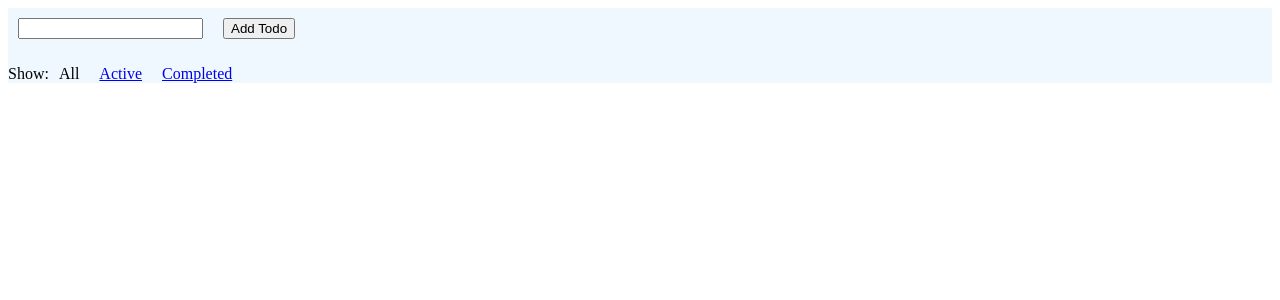
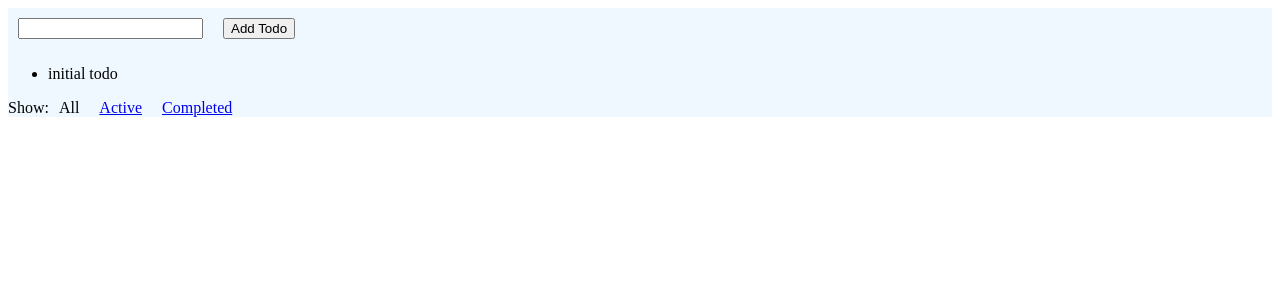
Before and after one commit to singhsonu778/React-Redux-Todo-App, a React app: page / in a window 1280 px wide. Shown: the top 300 px of the page. Built offline with nearby package versions, Linux system fonts and the light colour scheme.

Commit message:
Add initialState to store

```diff
--- a/src/js/actions/index.js
+++ b/src/js/actions/index.js
@@ -1,4 +1,4 @@
-let nextTodoId = 0
+let nextTodoId = 1;
 const addTodo = (text) => {
    return {
       type: 'ADD_TODO',
--- a/src/js/index.js
+++ b/src/js/index.js
@@ -6,7 +6,16 @@ import '../scss/index.scss';
 import reducers from './reducers';
 import App from './components/App';
 
-const store = createStore(reducers);
+let initialState = {
+	"todos":[
+		{	"id": 0,
+			"text": "initial todo",
+			"completed": false
+		}
+	]
+};
+
+const store = createStore(reducers, initialState);
 console.log('store...' + JSON.stringify(store.getState()));
 
 ReactDOM.render(
```
